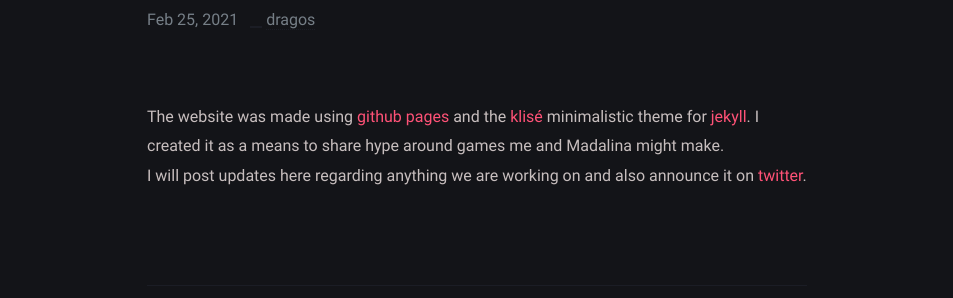
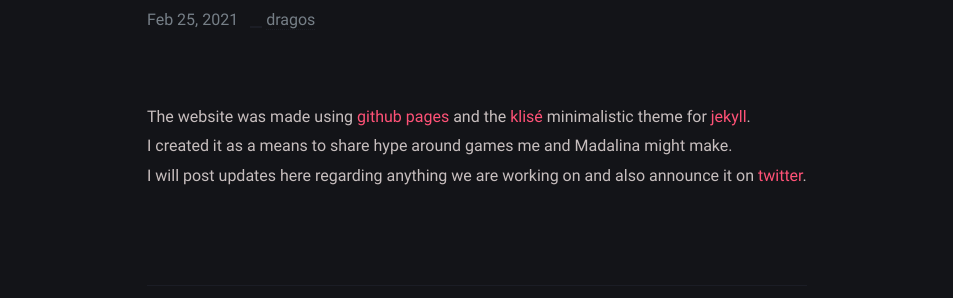
Before and after one commit to Ughuuu/ughuuu.github.io, a Jekyll site: the page built from _posts/how-did-we-make-this-site/2021-02-26-how-did-we-make-this-site.md, in a window 1280 px wide. Shown: the part 291-589 px from the top of the page, without its empty margins (163-1116 px from the left). Built offline with Jekyll 4.4.1, drawn with Linux system fonts in a browser that asks for light colours.

Commit message:
Update 2021-02-26-how-did-we-make-this-site.md

```diff
--- a/_posts/how-did-we-make-this-site/2021-02-26-how-did-we-make-this-site.md
+++ b/_posts/how-did-we-make-this-site/2021-02-26-how-did-we-make-this-site.md
@@ -6,6 +6,8 @@ tags: [blog, github pages, klise]
 description: how this website was made using github pages and the klise theme
 ---
 
-The website was made using [github pages](https://pages.github.com/) and the [klisé](https://github.com/piharpi/klise) minimalistic theme for [jekyll](https://github.com/jekyll/jekyll). I created it as a means to share hype around games me and Madalina might make.
+The website was made using [github pages](https://pages.github.com/) and the [klisé](https://github.com/piharpi/klise) minimalistic theme for [jekyll](https://github.com/jekyll/jekyll).
+<br />
+I created it as a means to share hype around games me and Madalina might make.
 <br />
 I will post updates here regarding anything we are working on and also announce it on [twitter](https://twitter.com/appsinacup).
```
